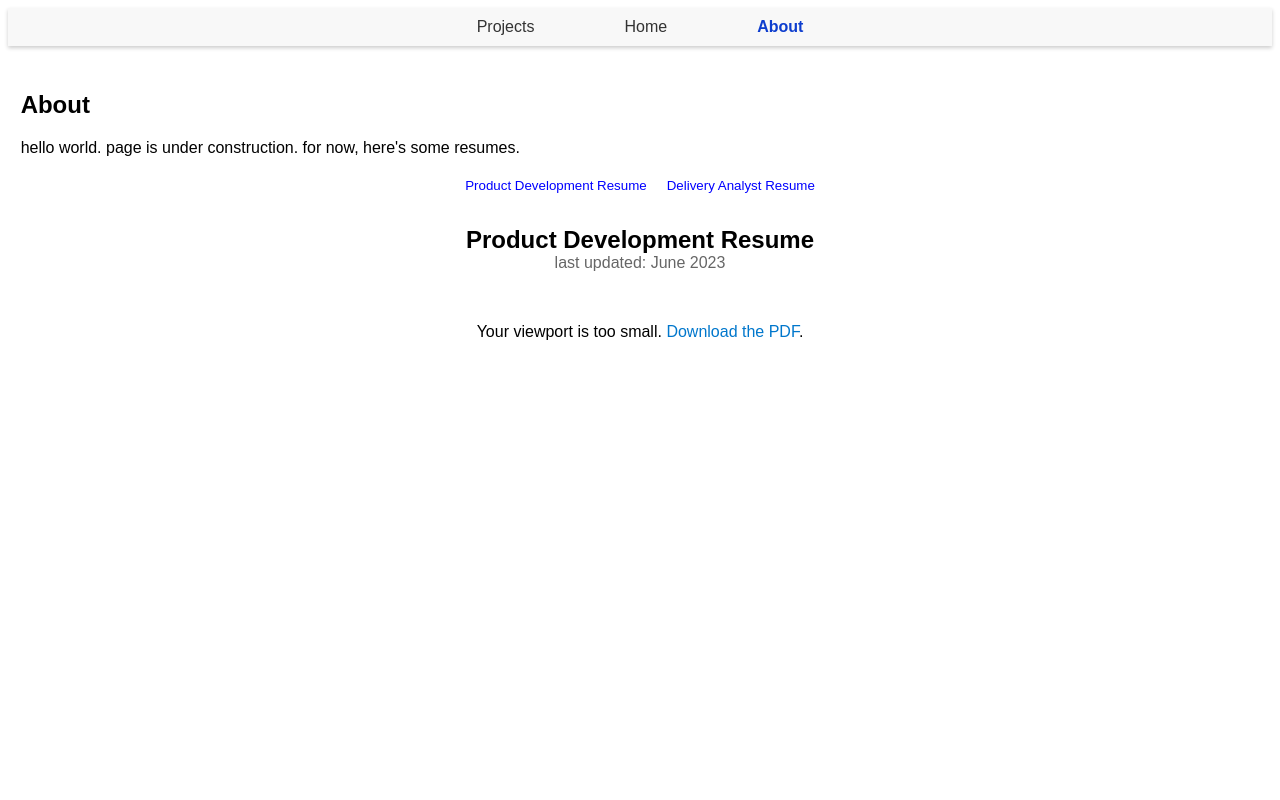
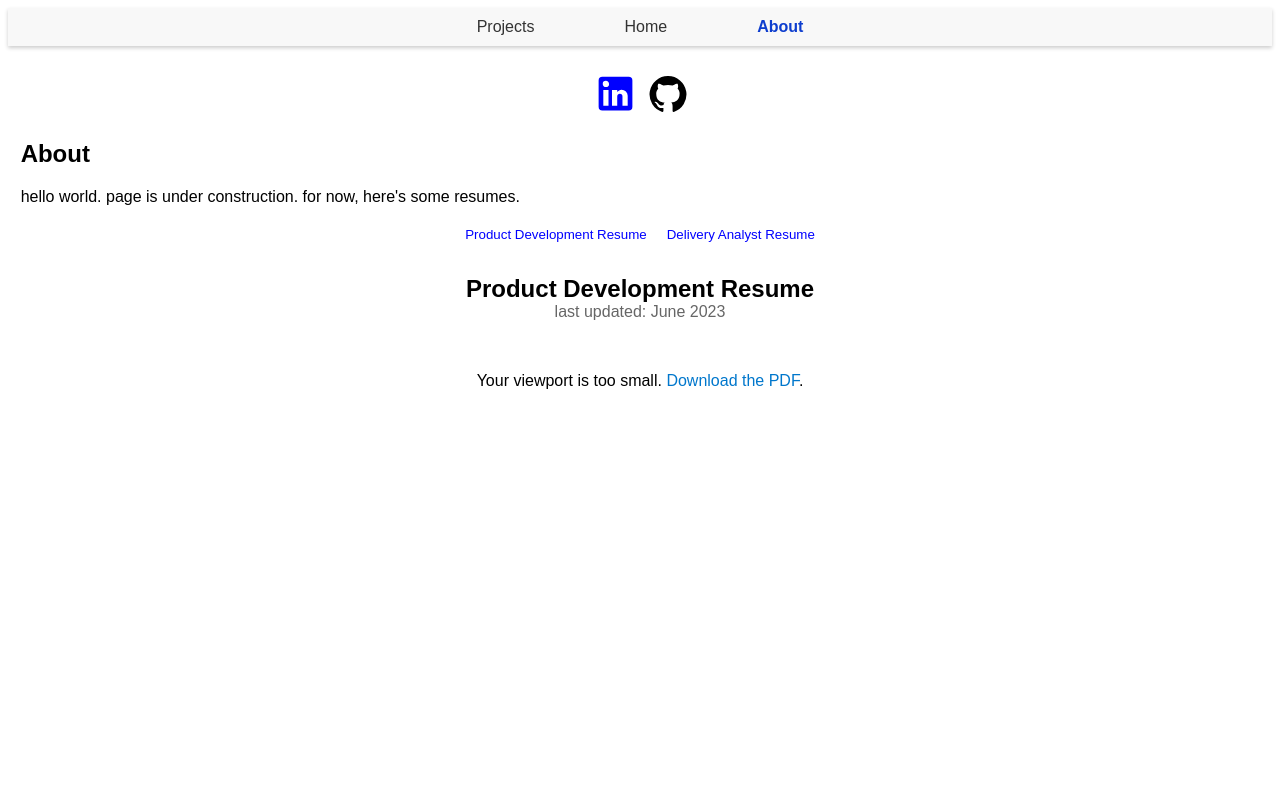
Before and after one commit to declankra/my-portfolio, a React (Create React App) app: page /about in a window 1280 px wide. Shown: the top 800 px of the page. Built offline with nearby package versions, Linux system fonts and the light colour scheme; what webfontloader would draw is missing.

Commit message:
added material UI linkedin and github icons to About page

```diff
--- a/package.json
+++ b/package.json
@@ -3,10 +3,11 @@
   "version": "0.1.0",
   "private": true,
   "dependencies": {
-    "@emotion/react": "^11.11.3",
+    "@emotion/react": "^11.11.4",
     "@emotion/styled": "^11.11.0",
     "@fontsource/roboto": "^5.0.8",
-    "@mui/material": "^5.15.6",
+    "@mui/icons-material": "^5.15.12",
+    "@mui/material": "^5.15.12",
     "@testing-library/jest-dom": "^5.17.0",
     "@testing-library/react": "^13.4.0",
     "@testing-library/user-event": "^13.5.0",
--- a/src/pages/About.js
+++ b/src/pages/About.js
@@ -1,5 +1,8 @@
 import React, { useState } from 'react';
 import './About.css';
+import GitHubIcon from '@mui/icons-material/GitHub';
+import LinkedInIcon from '@mui/icons-material/LinkedIn';
+
 
 const ResumeViewer = ({ title, subtitle, path }) => (
     <div className="resume-container">
@@ -33,6 +36,16 @@ function About() {
     return (
         <main>
             <section className='hero'>
+                <div style={{ display: 'flex', justifyContent: 'center', alignItems: 'center', marginBottom: '20px' }}>
+                    {/* LinkedIn Icon */}
+                    <a href="https://www.linkedin.com/in/declan-kramper" target="_blank" rel="noopener noreferrer" style={{ marginRight: '10px' }}>
+                        <LinkedInIcon sx={{ fontSize: 45, color: 'blue' }} />
+                    </a>
+                    {/* GitHub Icon */}
+                    <a href="https://github.com/declankra" target="_blank" rel="noopener noreferrer">
+                        <GitHubIcon sx={{ fontSize: 40, color: 'black' }} />
+                    </a>
+                </div>
                 <h1>About</h1>
                 <p>hello world. page is under construction. for now, here's some resumes.</p>
             </section>
```
Also changed, not shown: 1 other file (tests, documents, lock files or other folders).
